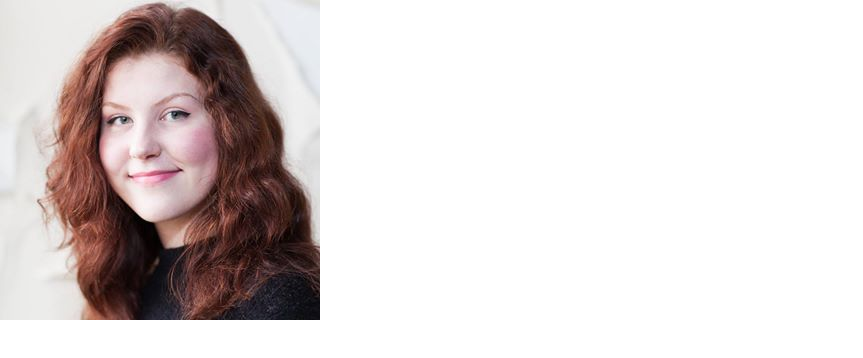
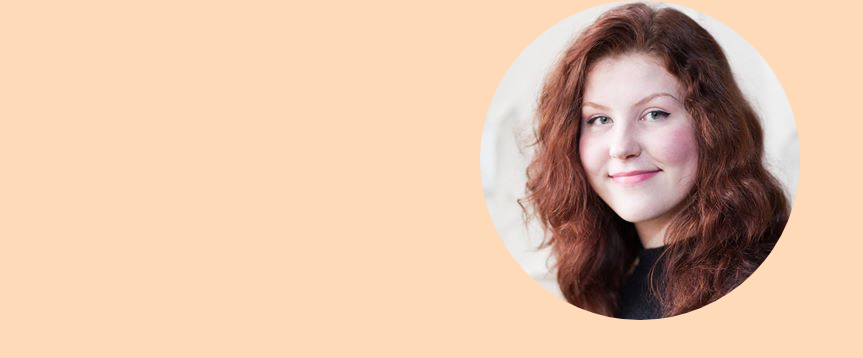
Before and after one commit to eadurflinger/elizabethdurflinger.com, a plain HTML site: page index.html in a window 1280 px wide. Shown: the whole page, without its empty margins (0-863 px from the left). Drawn offline with nearby package versions, Linux system fonts and the light colour scheme.

Commit message:
Rounded edges of image

```diff
--- a/index.html
+++ b/index.html
@@ -8,7 +8,6 @@
 
         <meta name="viewport" content="width=device-width, initial-scale=1">
 
-        <link href="https://fonts.googleapis.com/css?family=Roboto:400,700" rel="stylesheet">
         <link rel="stylesheet" href="https://unpkg.com/purecss@0.6.2/build/pure-min.css" integrity="sha384-UQiGfs9ICog+LwheBSRCt1o5cbyKIHbwjWscjemyBMT9YCUMZffs6UqUTd0hObXD" crossorigin="anonymous">
         <!--[if lte IE 8]>
             <link rel="stylesheet" href="https://unpkg.com/purecss@0.6.2/build/grids-responsive-old-ie-min.css">
@@ -16,18 +15,31 @@
         <!--[if gt IE 8]><!-->
             <link rel="stylesheet" href="https://unpkg.com/purecss@0.6.2/build/grids-responsive-min.css">
         <!--<![endif]-->
+
+        <link href="https://fonts.googleapis.com/css?family=Roboto:400,700" rel="stylesheet">
     </head>
 
     <style>
+
         body{
             font-family: 'Roboto', sans-serif;
+            background-color: peachpuff
+        }
+
+        /* utility */
+        .centered{
+            text-align: center;
+        }
+        .mask{
+            overflow: hidden;
+            border-radius: 50%;
         }
     </style>
 
     <body>
         <div class="pure-g centered">
             <div class="pure-u-1-1">
-                <img class="Profile" alt="Elizabeth Durflinger" src="/images/senior-photo.jpg">
+                <img class="mask" alt="Elizabeth Durflinger" src="/images/senior-photo.jpg">
             </div>
         </div>
     </body>
```
